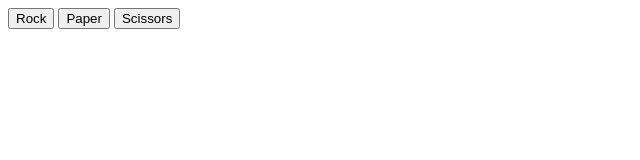
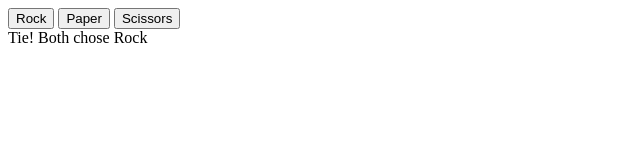
Before and after one commit to PauloMBorges/odin-rock-paper-scissors, a plain HTML site: page index.html in a window 1280 px wide. Both pictures are taken after a click on the button "Rock". Shown: the whole page, without its empty margins (0-640 px from the left). Drawn offline with Linux system fonts and the light colour scheme.

Commit message:
Add result event listener
This will display the result on the webpage.

```diff
--- a/index.html
+++ b/index.html
@@ -10,7 +10,7 @@
   <button id="paper">Paper</button>
   <button id="scissors">Scissors</button>
 
-  <div id="result"></div>
+  <div id="result">Results:</div>
 
   <script src="script.js"></script>
 </body>
--- a/script.js
+++ b/script.js
@@ -51,7 +51,7 @@ function playSingleRound(playerSelection) {
     else {
         result = `You Lose! ${capitalizeFirstLetter(computerSelection)} beats ${capitalizeFirstLetter(playerSelection)}`;
     }
-    console.log(result);
+    document.querySelector("#result").innerText = result;
     return result;
 }
 
```
